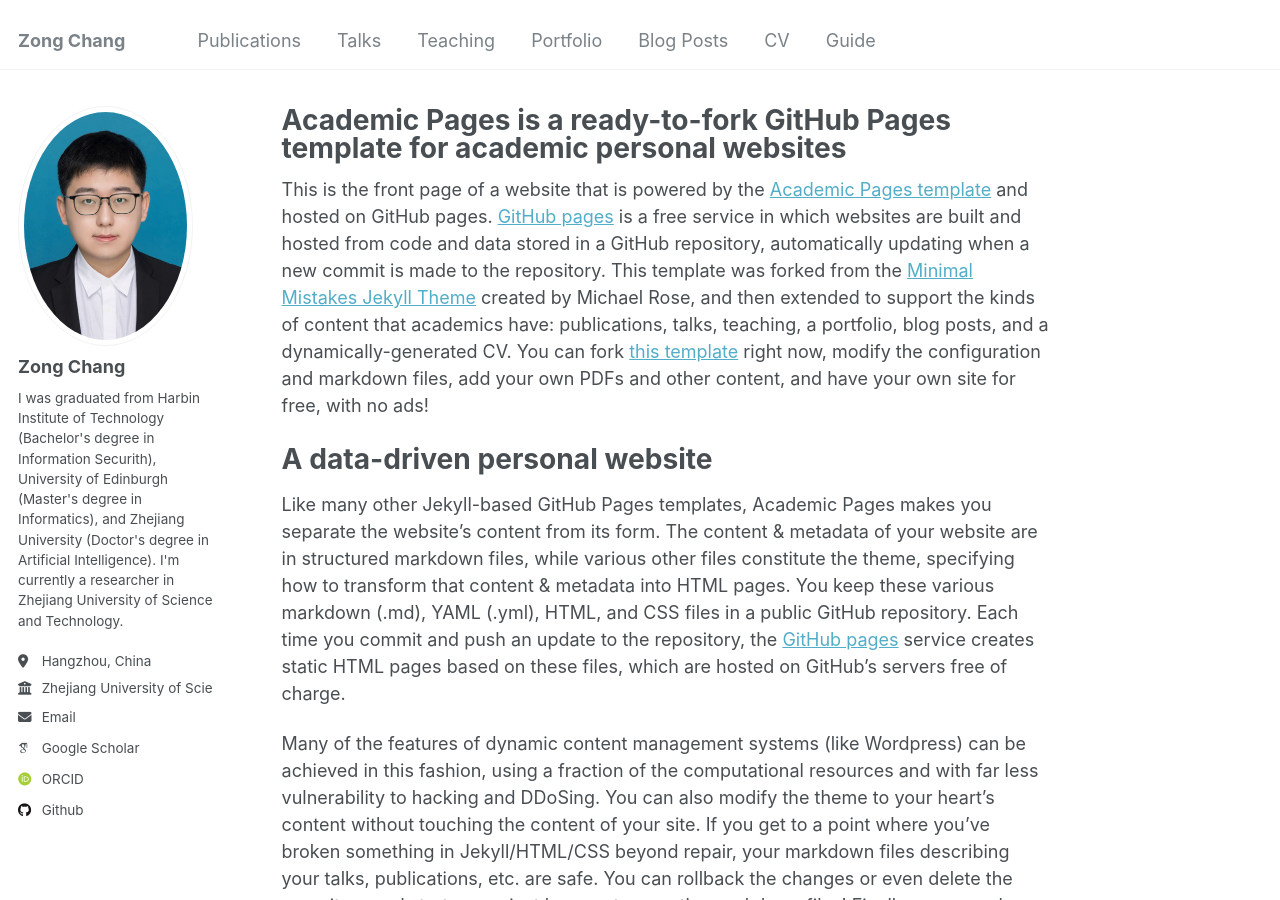
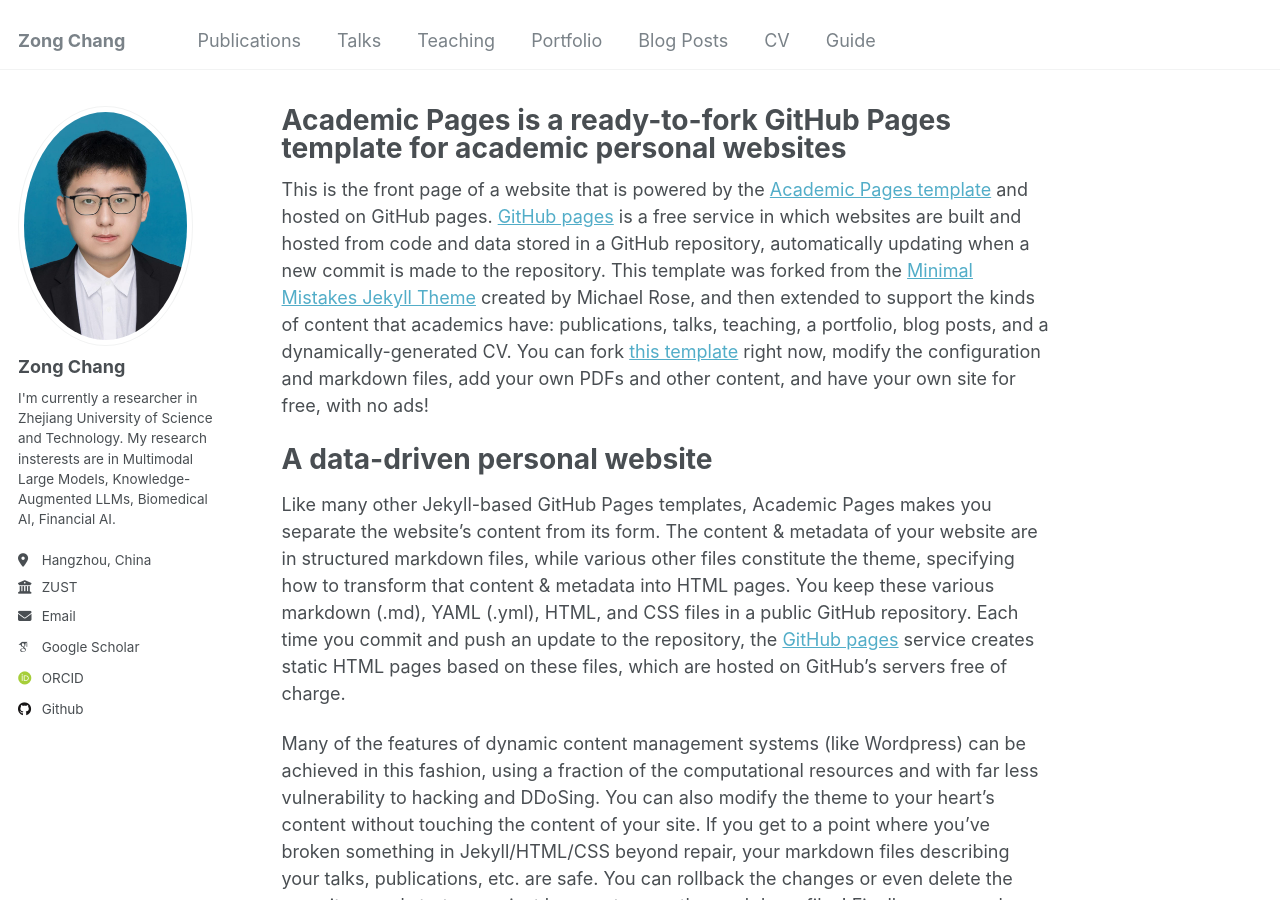
Before and after one commit to changzong/changzong.github.io, a Jekyll site: the page built from _pages/about.md, in a window 1280 px wide and 900 px high. Built offline with Jekyll 4.4.1, drawn with Linux system fonts in a browser that asks for light colours; some web fonts are replaced.

Commit message:
update basic information

```diff
--- a/_config.yml
+++ b/_config.yml
@@ -24,9 +24,9 @@ author:
   avatar           : "personal-photo.jpg"
   name             : "Zong Chang"
   pronouns         : # example: "she/her"
-  bio              : "I was graduated from Harbin Institute of Technology (Bachelor's degree in Information Securith), University of Edinburgh (Master's degree in Informatics), and Zhejiang University (Doctor's degree in Artificial Intelligence). I'm currently a researcher in Zhejiang University of Science and Technology."
+  bio              : "I'm currently a researcher in Zhejiang University of Science and Technology. My research insterests are in Multimodal Large Models, Knowledge-Augmented LLMs, Biomedical AI, Financial AI. "
   location         : "Hangzhou, China"
-  employer         : "Zhejiang University of Science and Technology"
+  employer         : "ZUST"
   uri              : # URL
   email            : "zongchang@zju.edu.cn"
 
```
Also changed, not shown: 1 other file.
